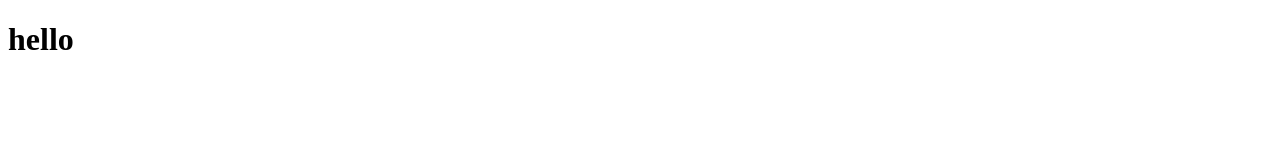
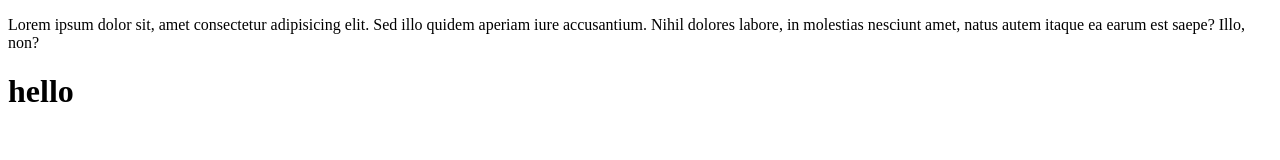
Before and after one commit to olegPavlov2020/best2020, a plain HTML site: page index.html in a window 1280 px wide. Drawn offline with Linux system fonts and the light colour scheme.

Commit message:
добавил параграф
Это текст

```diff
--- a/index.html
+++ b/index.html
@@ -10,7 +10,8 @@
 </head>
 
 <body>
-
+    <p>Lorem ipsum dolor sit, amet consectetur adipisicing elit. Sed illo quidem aperiam iure accusantium. Nihil dolores
+        labore, in molestias nesciunt amet, natus autem itaque ea earum est saepe? Illo, non?</p>
     <h1>hello</h1>
 </body>
 
```
